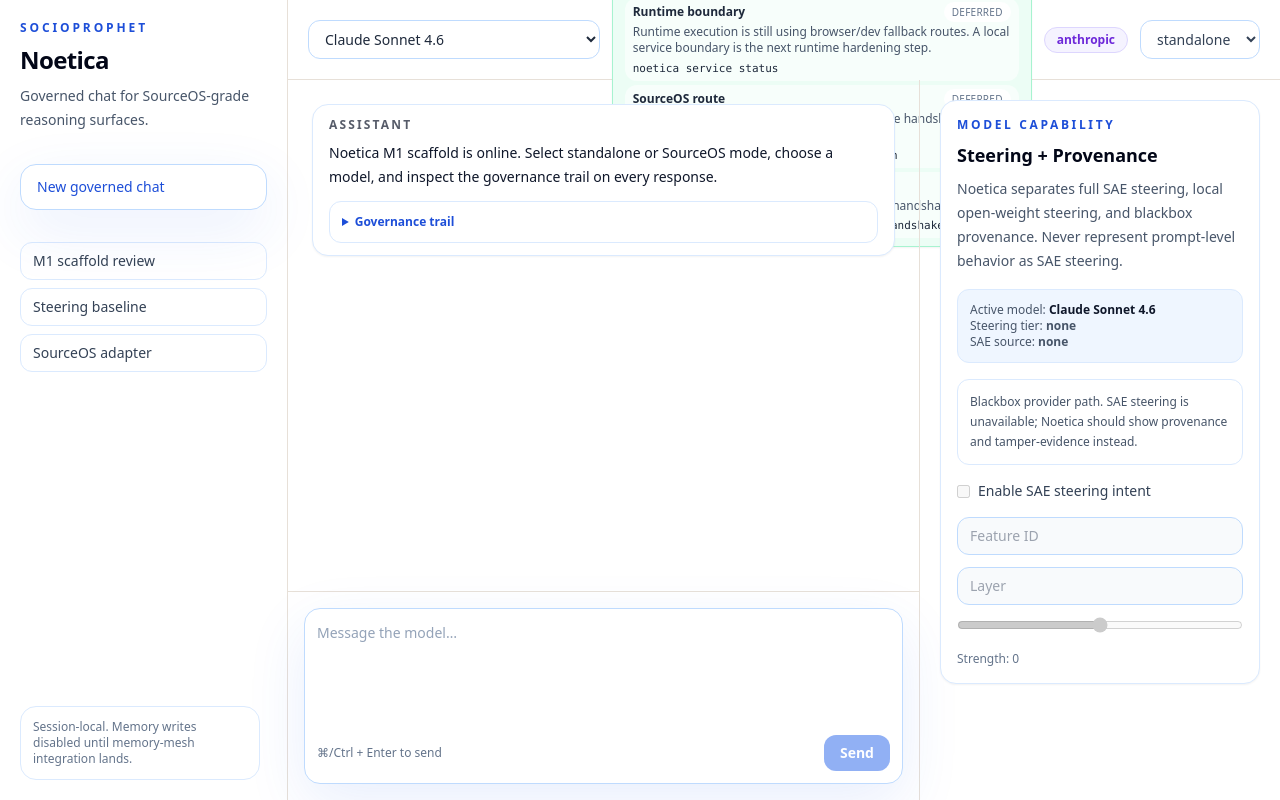
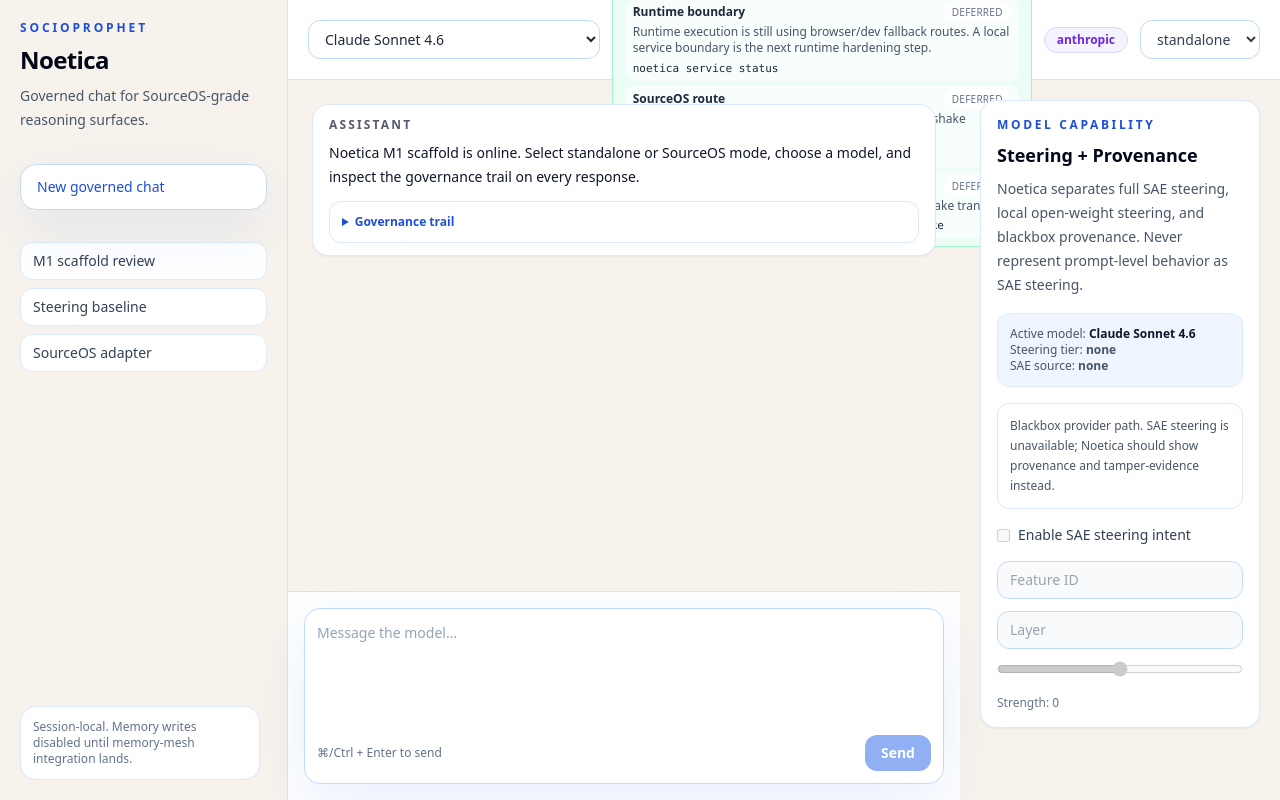
Before and after one commit to Kyroga-AI/Noetica, a Next.js app: page / in a window 1280 px wide. Built offline with nearby package versions, Linux system fonts and the light colour scheme.

Commit message:
Refine Noetica chat workspace shell

```diff
--- a/components/shell/AppShell.tsx
+++ b/components/shell/AppShell.tsx
@@ -102,12 +102,12 @@
   }
 
   return (
-    <main className="flex min-h-screen bg-white text-slate-950">
+    <main className="flex min-h-screen bg-[#f7f3ec] text-[#1f1b16]">
       <Sidebar />
       <section className="flex min-w-0 flex-1 flex-col">
         <Topbar modelId={modelId} mode={mode} onModeChange={setMode} onModelChange={setModelId} />
-        <div className="grid min-h-0 flex-1 grid-cols-1 gap-0 lg:grid-cols-[1fr_360px]">
-          <section className="flex min-h-0 flex-col border-r border-noetica-line">
+        <div className="grid min-h-0 flex-1 grid-cols-1 lg:grid-cols-[minmax(0,1fr)_320px]">
+          <section className="flex min-h-0 flex-col">
             <MessageList messages={messages} isStreaming={isStreaming} />
             <InputArea onSend={handleSend} disabled={isStreaming} />
           </section>
```
